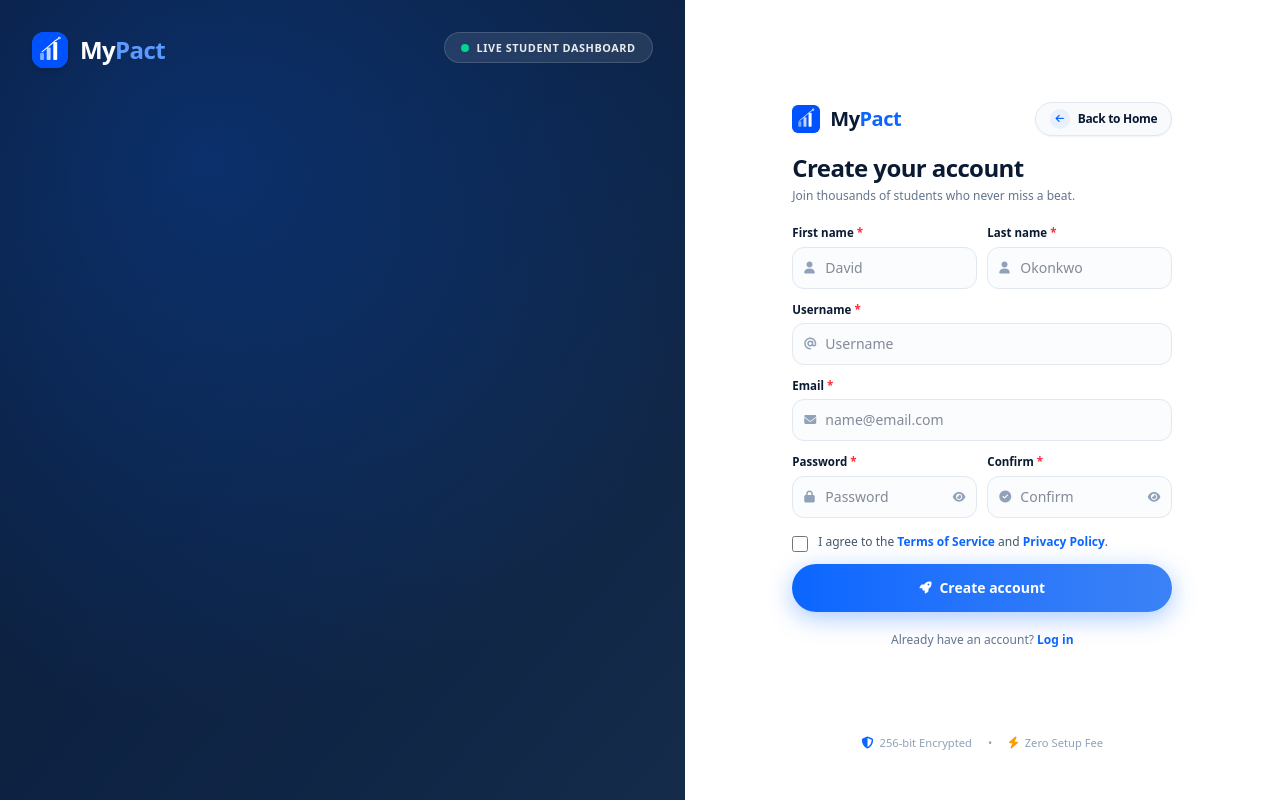
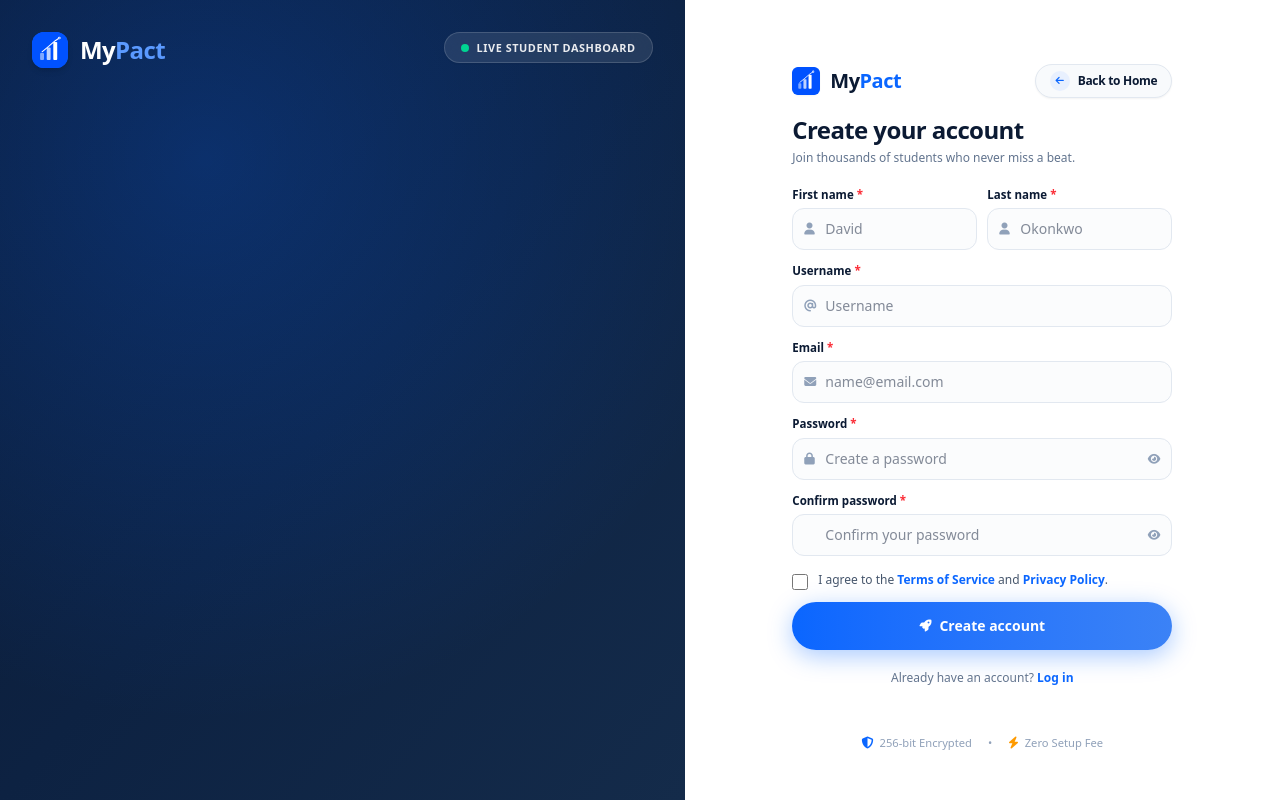
Before and after one commit to CodeWithHife/My-Pact, a Next.js app: page /signup in a window 1280 px wide. Built offline with nearby package versions, Linux system fonts and the light colour scheme.

Commit message:
Change password and confirm password to vertical stacked block inputs in signup page

```diff
--- a/src/app/signup/page.tsx
+++ b/src/app/signup/page.tsx
@@ -581,8 +581,7 @@ export default function SignUpPage() {
                   )}
                 </div>
 
-                {/* Row 4: Password & Confirm Password (Side by Side on Mobile & Desktop) */}
-                <div className="grid grid-cols-2 gap-2.5">
+                {/* Password (Full Width Block) */}
                 <div className="relative">
                   <label className="block text-[0.72rem] font-bold text-[#0b1a33] mb-1">
                     Password <span className="text-red-500">*</span>
@@ -595,7 +594,7 @@ export default function SignUpPage() {
                       value={formData.password}
                       onChange={handleInputChange}
                       onBlur={() => handleBlur("password")}
-                        placeholder="Password"
+                      placeholder="Create a password"
                       className={`w-full pl-8 pr-8 py-2.5 rounded-xl border text-xs sm:text-sm font-medium transition-all outline-none bg-slate-50/50 focus:bg-white ${(touched.password || hasSubmitted) && currentErrors.password
                         ? "border-red-500 ring-2 ring-red-500/10"
                         : touched.password && !currentErrors.password && formData.password
@@ -617,19 +616,20 @@ export default function SignUpPage() {
                   )}
                 </div>
 
+                {/* Confirm Password (Full Width Block) */}
                 <div className="relative">
                   <label className="block text-[0.72rem] font-bold text-[#0b1a33] mb-1">
-                      Confirm <span className="text-red-500">*</span>
+                    Confirm password <span className="text-red-500">*</span>
                   </label>
                   <div className="relative">
-                      <i className="fas fa-check-circle absolute left-3 top-1/2 -translate-y-1/2 text-slate-400 text-xs pointer-events-none"></i>
+                    <i className="fas fa-shield-check absolute left-3 top-1/2 -translate-y-1/2 text-slate-400 text-xs pointer-events-none"></i>
                     <input
                       type={showConfirmPassword ? "text" : "password"}
                       name="confirmPassword"
                       value={formData.confirmPassword}
                       onChange={handleInputChange}
                       onBlur={() => handleBlur("confirmPassword")}
-                        placeholder="Confirm"
+                      placeholder="Confirm your password"
                       className={`w-full pl-8 pr-8 py-2.5 rounded-xl border text-xs sm:text-sm font-medium transition-all outline-none bg-slate-50/50 focus:bg-white ${(touched.confirmPassword || hasSubmitted) && currentErrors.confirmPassword
                         ? "border-red-500 ring-2 ring-red-500/10"
                         : touched.confirmPassword && !currentErrors.confirmPassword && formData.confirmPassword
@@ -649,7 +649,6 @@ export default function SignUpPage() {
                   {(touched.confirmPassword || hasSubmitted) && currentErrors.confirmPassword && (
                     <p className="text-[0.65rem] text-red-500 mt-1 font-medium leading-tight">{currentErrors.confirmPassword}</p>
                   )}
-                  </div>
                 </div>
 
                 {/* Terms and Conditions Checkbox */}
```
Also changed, not shown: src/app/login/page.tsx (line endings or trailing spaces). Lines whose indentation alone changed are shown as unchanged.
